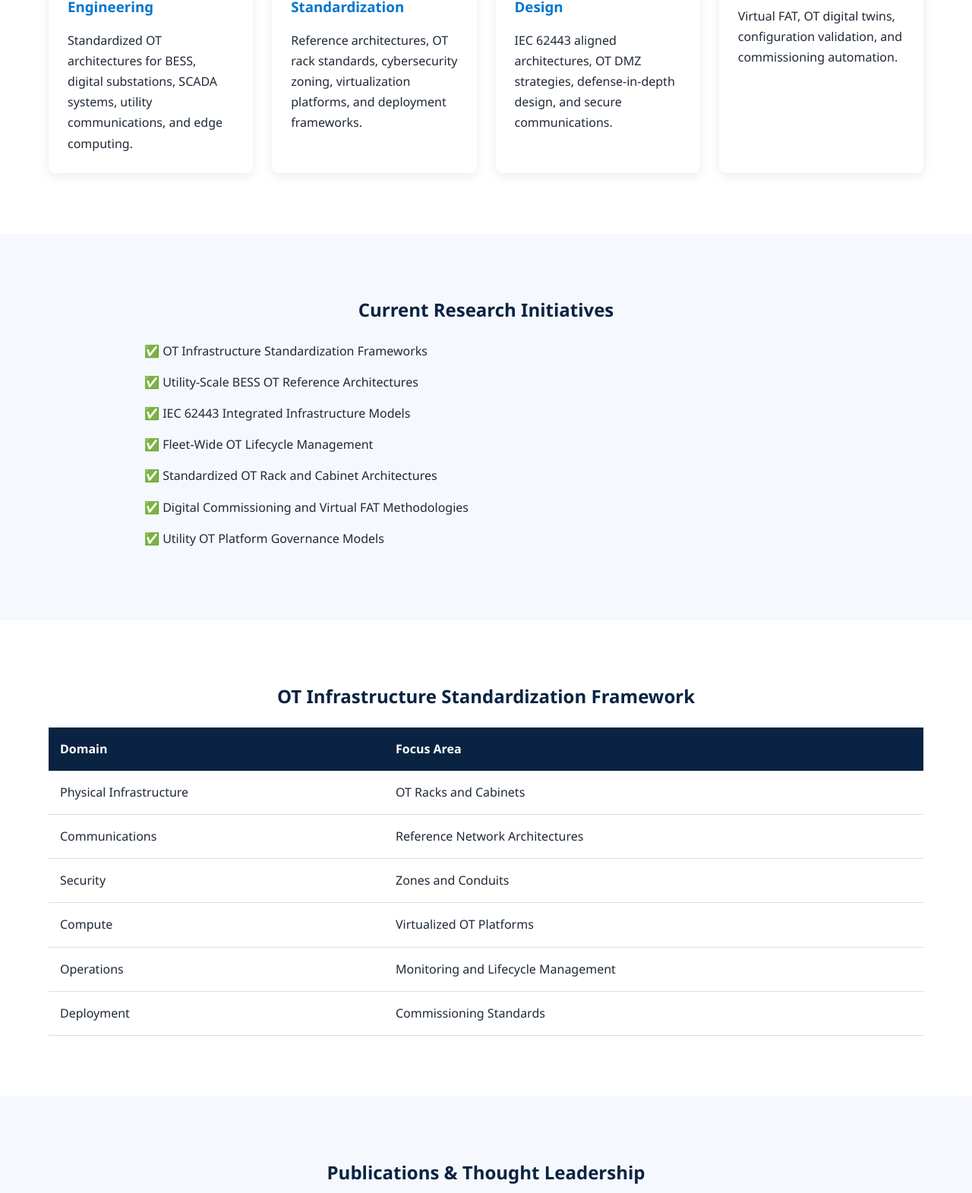
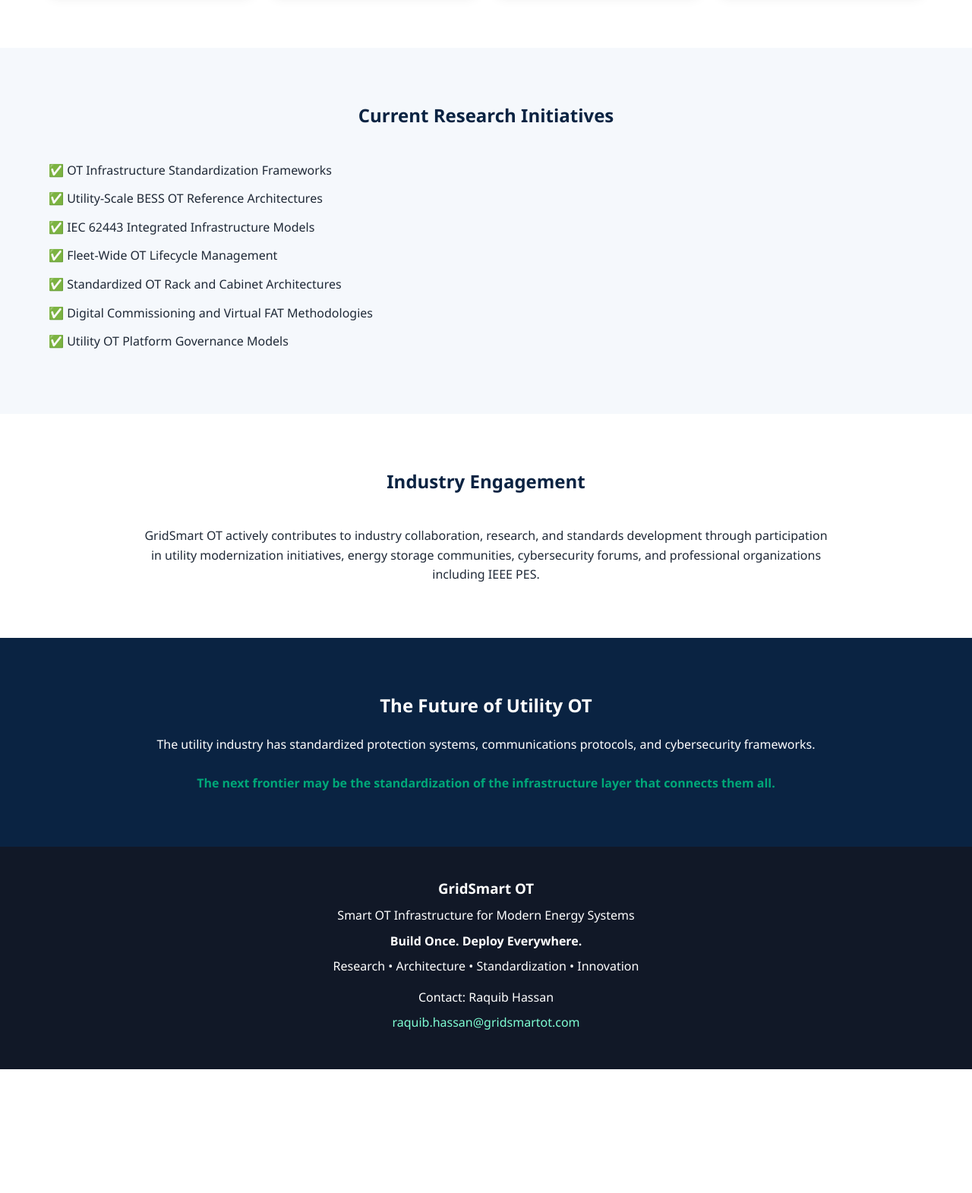
Before and after one commit to RaquibHassan65/RaquibHassan65.github.io, a plain HTML site: page index.html in a window 1280 px wide. Shown: the part 1229-2800 px from the top of the page at 76% size. After the commit the page ends 2637 px from the top, so only its background shows below. Drawn offline with Linux system fonts and the light colour scheme.

Commit message:
Add files via upload

```diff
--- a/index.html
+++ b/index.html
@@ -17,7 +17,6 @@ content="Advancing OT Infrastructure Standardization for utilities, energy stora
     --green:#00A878;
     --light:#F5F8FC;
     --dark:#1F2937;
-    --gray:#6B7280;
 }
 
 *{
@@ -26,15 +25,11 @@ content="Advancing OT Infrastructure Standardization for utilities, energy stora
     box-sizing:border-box;
 }
 
-html{
-    scroll-behavior:smooth;
-}
-
 body{
-    font-family:Segoe UI, Arial, sans-serif;
-    line-height:1.7;
+    font-family: "Segoe UI", Arial, sans-serif;
     color:var(--dark);
-    background:#ffffff;
+    line-height:1.6;
+    background:#fff;
 }
 
 .container{
@@ -55,14 +50,14 @@ body{
 }
 
 .hero p{
-    font-size:1.2rem;
-    max-width:800px;
+    font-size:1.3rem;
+    max-width:700px;
 }
 
 .tagline{
     color:#7fffd4;
     font-weight:600;
-    margin-bottom:20px;
+    margin:20px 0;
 }
 
 .btn{
@@ -77,20 +72,13 @@ body{
 }
 
 section{
-    padding:80px 0;
+    padding:70px 0;
 }
 
 .section-title{
     text-align:center;
+    margin-bottom:40px;
     color:var(--navy);
-    margin-bottom:20px;
-}
-
-.section-subtitle{
-    text-align:center;
-    max-width:900px;
-    margin:0 auto 50px auto;
-    color:var(--gray);
 }
 
 .grid{
@@ -101,10 +89,9 @@ section{
 
 .card{
     background:white;
+    border-radius:10px;
     padding:25px;
-    border-radius:10px;
-    border-top:4px solid var(--blue);
-    box-shadow:0 4px 15px rgba(0,0,0,.08);
+    box-shadow:0 4px 15px rgba(0,0,0,0.08);
 }
 
 .card h3{
@@ -112,44 +99,16 @@ section{
     margin-bottom:15px;
 }
 
-.alt-section{
+.research{
     background:var(--light);
 }
 
-.research-list{
+.research ul{
     list-style:none;
-    max-width:900px;
-    margin:auto;
 }
 
-.research-list li{
-    margin-bottom:14px;
-}
-
-.framework-table{
-    width:100%;
-    border-collapse:collapse;
-    background:white;
-}
-
-.framework-table th{
-    background:var(--navy);
-    color:white;
-    padding:15px;
-    text-align:left;
-}
-
-.framework-table td{
-    padding:15px;
-    border-bottom:1px solid #dddddd;
-}
-
-.publication{
-    background:white;
-    border-left:4px solid var(--green);
-    padding:25px;
-    margin-bottom:20px;
-    box-shadow:0 3px 10px rgba(0,0,0,.05);
+.research li{
+    margin-bottom:12px;
 }
 
 .future{
@@ -162,20 +121,20 @@ section{
     margin-bottom:20px;
 }
 
-.highlight{
-    color:#59f1c2;
-    font-weight:600;
-}
-
 footer{
     background:#111827;
     color:white;
+    padding:40px 0;
     text-align:center;
-    padding:40px 20px;
 }
 
 footer p{
     margin:8px 0;
+}
+
+.highlight{
+    color:var(--green);
+    font-weight:600;
 }
 
 @media(max-width:768px){
@@ -199,33 +158,28 @@ footer p{
 
 <div class="container">
 
+<h1>GridSmart OT</h1>
+
 <div class="tagline">
 Smart OT Infrastructure for Modern Energy Systems
 </div>
 
-<h1>
-Standardizing Operational Technology
-for Utilities, Energy Storage,
-and Grid Modernization
-</h1>
-
 <p>
-GridSmart OT is advancing secure, scalable,
-and repeatable Operational Technology infrastructure
-for utility-scale Battery Energy Storage Systems (BESS),
+Advancing standardized Operational Technology (OT)
+architectures for utility-scale Battery Energy Storage Systems,
 renewable energy facilities, digital substations,
-and critical infrastructure.
+and critical utility infrastructure.
 </p>
 
-<a href="#research" class="btn">
-Explore Research
+<a href="#about" class="btn">
+Explore Our Vision
 </a>
 
 </div>
 
 </header>
 
-<section>
+<section id="about">
 
 <div class="container">
 
@@ -233,11 +187,11 @@ Explore Research
 Build Once. Deploy Everywhere.
 </h2>
 
-<p class="section-subtitle">
-The utility industry has standardized protection systems,
-communications protocols, and cybersecurity frameworks.
-The next frontier may be the standardization of the
-infrastructure layer that connects them all.
+<p style="max-width:900px;margin:auto;text-align:center;">
+GridSmart OT is focused on developing secure, scalable,
+and repeatable OT infrastructure platforms that improve
+reliability, cybersecurity, deployment efficiency,
+and lifecycle management across utility and energy storage projects.
 </p>
 
 </div>
@@ -266,31 +220,27 @@ utility communications, and edge computing.
 <div class="card">
 <h3>OT Infrastructure Standardization</h3>
 <p>
-Reference architectures,
-OT rack standards,
-cybersecurity zoning,
-virtualization platforms,
-and deployment frameworks.
+Reference architectures, OT rack standards,
+cybersecurity zoning, virtualization platforms,
+and fleet-scale deployment models.
 </p>
 </div>
 
 <div class="card">
 <h3>Cybersecurity by Design</h3>
 <p>
-IEC 62443 aligned architectures,
-OT DMZ strategies,
-defense-in-depth design,
-and secure communications.
+IEC 62443 aligned architectures supporting
+OT DMZs, remote access, defense-in-depth strategies,
+and secure utility communications.
 </p>
 </div>
 
 <div class="card">
 <h3>Digital Commissioning</h3>
 <p>
-Virtual FAT,
-OT digital twins,
+Virtual FAT, OT digital twins,
 configuration validation,
-and commissioning automation.
+and automated commissioning methodologies.
 </p>
 </div>
 
@@ -300,7 +250,7 @@ and commissioning automation.
 
 </section>
 
-<section id="research" class="alt-section">
+<section class="research">
 
 <div class="container">
 
@@ -308,7 +258,7 @@ and commissioning automation.
 Current Research Initiatives
 </h2>
 
-<ul class="research-list">
+<ul>
 
 <li>✅ OT Infrastructure Standardization Frameworks</li>
 
@@ -335,100 +285,14 @@ Current Research Initiatives
 <div class="container">
 
 <h2 class="section-title">
-OT Infrastructure Standardization Framework
-</h2>
-
-<table class="framework-table">
-
-<tr>
-<th>Domain</th>
-<th>Focus Area</th>
-</tr>
-
-<tr>
-<td>Physical Infrastructure</td>
-<td>OT Racks and Cabinets</td>
-</tr>
-
-<tr>
-<td>Communications</td>
-<td>Reference Network Architectures</td>
-</tr>
-
-<tr>
-<td>Security</td>
-<td>Zones and Conduits</td>
-</tr>
-
-<tr>
-<td>Compute</td>
-<td>Virtualized OT Platforms</td>
-</tr>
-
-<tr>
-<td>Operations</td>
-<td>Monitoring and Lifecycle Management</td>
-</tr>
-
-<tr>
-<td>Deployment</td>
-<td>Commissioning Standards</td>
-</tr>
-
-</table>
-
-</div>
-
-</section>
-
-<section class="alt-section">
-
-<div class="container">
-
-<h2 class="section-title">
-Publications & Thought Leadership
-</h2>
-
-<div class="publication">
-<h3>Research Gap Analysis: OT Infrastructure Standardization</h3>
-<p>
-Exploring opportunities for standardization across utility and energy storage OT environments.
-</p>
-</div>
-
-<div class="publication">
-<h3>Utility-Scale BESS OT Architectures</h3>
-<p>
-Developing reference OT architectures focused on scalability, cybersecurity, and lifecycle management.
-</p>
-</div>
-
-<div class="publication">
-<h3>Digital Commissioning Frameworks</h3>
-<p>
-Researching virtual FAT, automated validation, and OT deployment readiness.
-</p>
-</div>
-
-</div>
-
-</section>
-
-<section>
-
-<div class="container">
-
-<h2 class="section-title">
 Industry Engagement
 </h2>
 
-<p class="section-subtitle">
-GridSmart OT supports industry collaboration,
-research, standards development,
-utility modernization initiatives,
-energy storage communities,
-cybersecurity forums,
-and professional organizations including IEEE PES.
+<p style="text-align:center;max-width:900px;margin:auto;">
+GridSmart OT actively contributes to industry collaboration,
+research, and standards development through participation in
+utility modernization initiatives, energy storage communities,
+cybersecurity forums, and professional organizations including IEEE PES.
 </p>
 
 </div>
@@ -443,16 +307,16 @@ and professional organizations including IEEE PES.
 The Future of Utility OT
 </h2>
 
-<p>
-The industry has standardized protection systems,
-communications protocols,
-and cybersecurity frameworks.
+<p style="max-width:900px;margin:auto;">
+The utility industry has standardized protection systems,
+communications protocols, and cybersecurity frameworks.
 </p>
 
 <br>
 
 <p class="highlight">
-The next frontier may be OT Infrastructure Standardization.
+The next frontier may be the standardization of the
+infrastructure layer that connects them all.
 </p>
 
 </div>
@@ -469,6 +333,17 @@ The next frontier may be OT Infrastructure Standardization.
 
 <p>Research • Architecture • Standardization • Innovation</p>
 
+<p style="margin-top:15px;">
+Contact: Raquib Hassan
+</p>
+
+<p>
+<a href="mailto:raquib.hassan@gridsmartot.com"
+style="color:#7fffd4;text-decoration:none;">
+raquib.hassan@gridsmartot.com
+</a>
+</p>
+
 </footer>
 
 </body>
```
